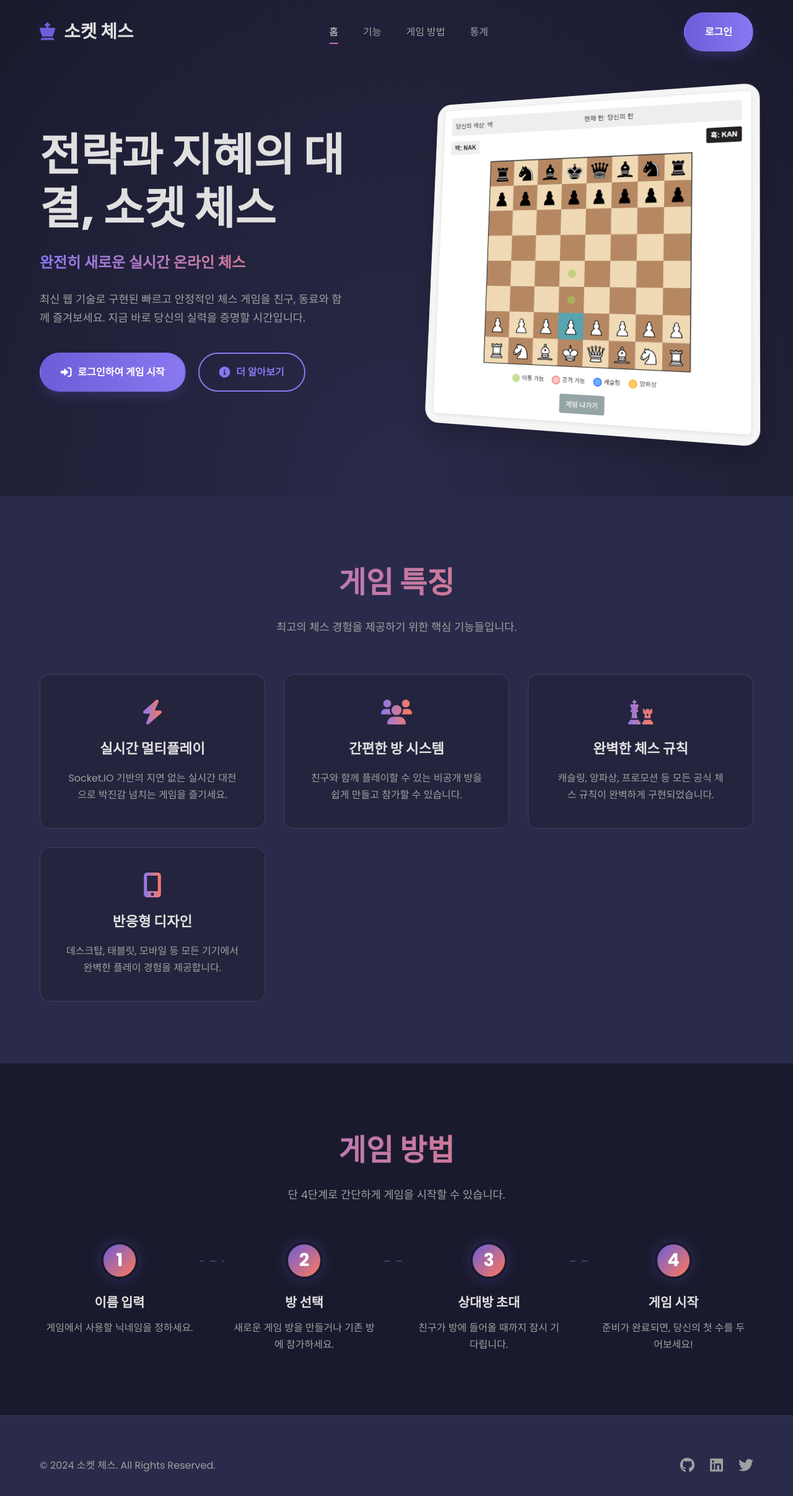
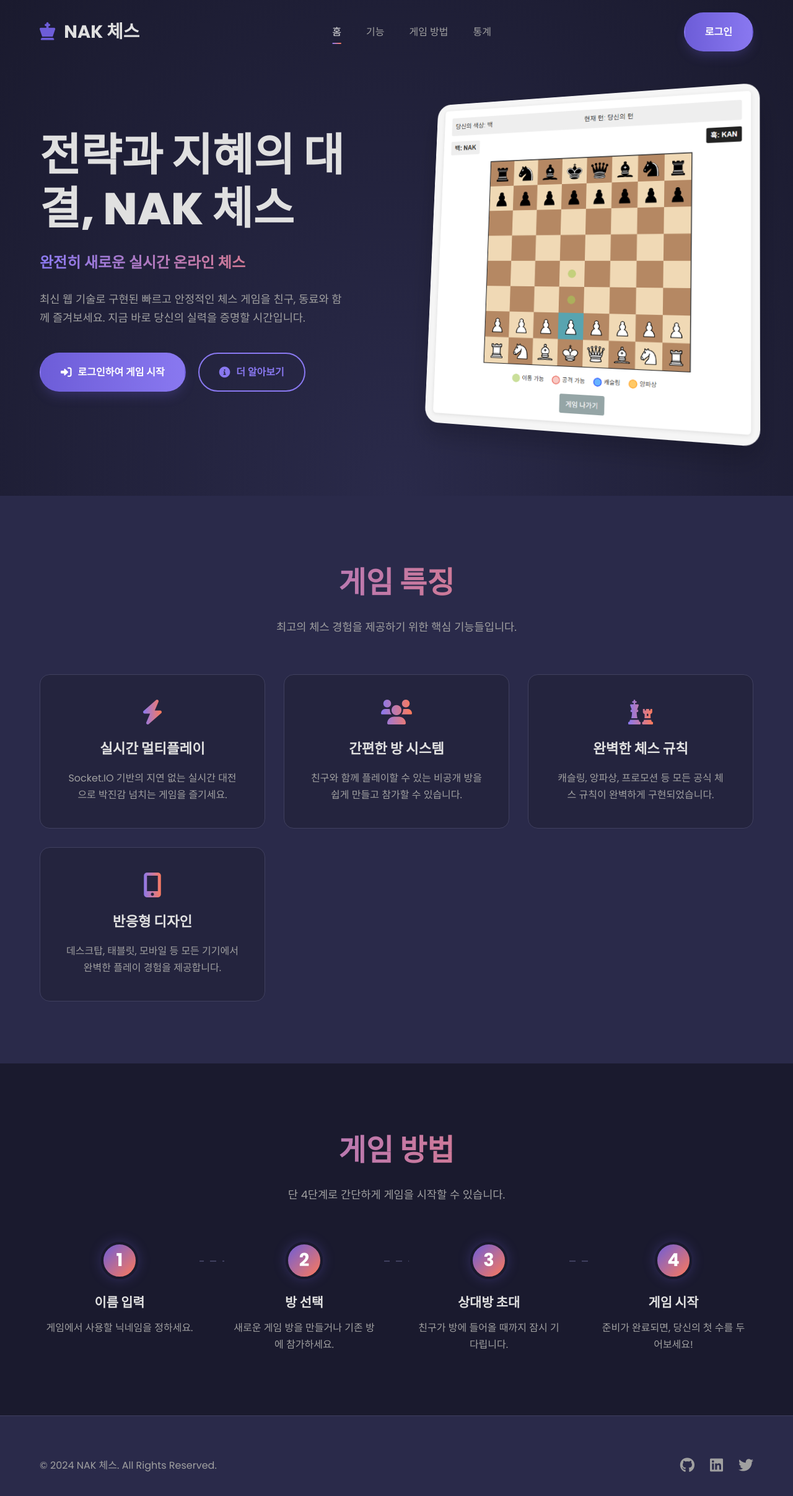
Before and after one commit to NJ0428/chess, a website: page public/index.html in a window 1280 px wide. Shown: the whole page at 62% size. Drawn offline with Linux system fonts and the light colour scheme; no server answers.

Commit message:
타이틀 및 푸터 텍스트를  변경

```diff
--- a/public/index.html
+++ b/public/index.html
@@ -3,7 +3,7 @@
 <head>
   <meta charset="UTF-8">
   <meta name="viewport" content="width=device-width, initial-scale=1.0">
-  <title>소켓 체스 게임 - 실시간 멀티플레이어 체스</title>
+  <title>NAK 체스 게임 - 실시간 멀티플레이어 체스</title>
   <link rel="stylesheet" href="main.css">
   <link href="https://cdnjs.cloudflare.com/ajax/libs/font-awesome/6.0.0/css/all.min.css" rel="stylesheet">
   <link href="https://fonts.googleapis.com/css2?family=Poppins:wght@400;500;600;700;800&display=swap" rel="stylesheet">
@@ -13,7 +13,7 @@
   <header id="header" class="header">
     <div class="container">
       <div class="logo">
-        <h1><i class="fas fa-chess-king"></i> 소켓 체스</h1>
+        <h1><i class="fas fa-chess-king"></i> NAK 체스</h1>
       </div>
       <nav class="nav">
         <ul class="nav-list" id="nav-list">
@@ -36,7 +36,7 @@
     <div class="container">
       <div class="hero-container">
         <div class="hero-content reveal">
-          <h1 class="hero-title">전략과 지혜의 대결, 소켓 체스</h1>
+          <h1 class="hero-title">전략과 지혜의 대결, NAK 체스</h1>
           <p class="hero-subtitle">완전히 새로운 실시간 온라인 체스</p>
           <p class="hero-description">최신 웹 기술로 구현된 빠르고 안정적인 체스 게임을 친구, 동료와 함께 즐겨보세요. 지금 바로 당신의 실력을 증명할 시간입니다.</p>
           <div class="hero-buttons">
@@ -129,7 +129,7 @@
     <div class="container">
       <div class="footer-content">
         <div class="footer-text">
-          <p>&copy; 2024 소켓 체스. All Rights Reserved.</p>
+          <p>&copy; 2024 NAK 체스. All Rights Reserved.</p>
         </div>
         <div class="footer-links">
           <a href="#"><i class="fab fa-github"></i></a>
```
Also changed, not shown: public/game.html (+3 -3 lines), public/login.html (+2 -2 lines), public/stats.html (+2 -2 lines).
